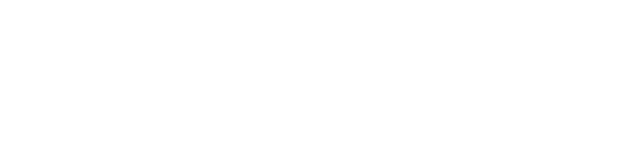
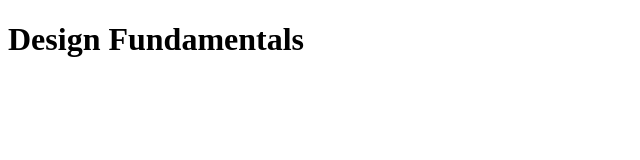
Before and after one commit to Dylanos03/Design-Fundamentals-web, a plain HTML site: page index.html in a window 1280 px wide. Shown: the whole page, without its empty margins (0-640 px from the left). Drawn offline with Linux system fonts and the light colour scheme.

Commit message:
Update index.html

```diff
--- a/index.html
+++ b/index.html
@@ -11,6 +11,9 @@
     <title>Design Fundamentals</title>
 </head>
 <body>
+    <header>
+        <h1>Design Fundamentals</h1>
+    </header>
 
 </body>
 </html>
```
